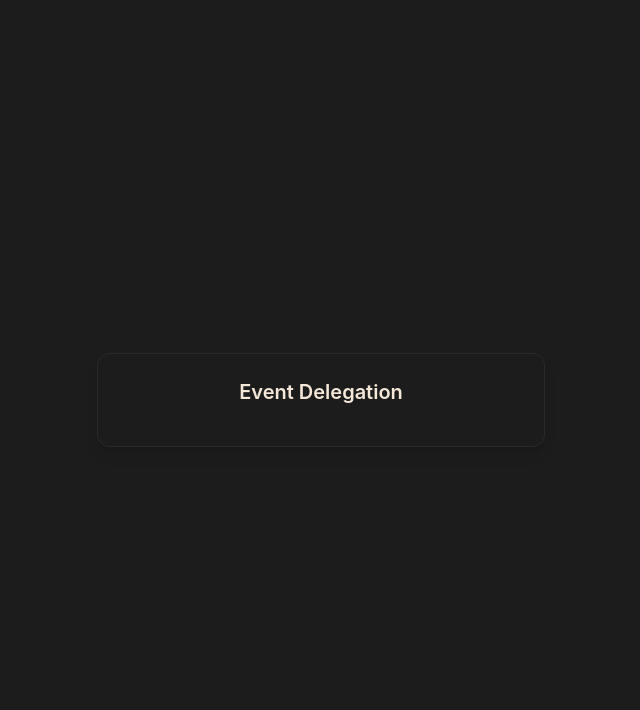
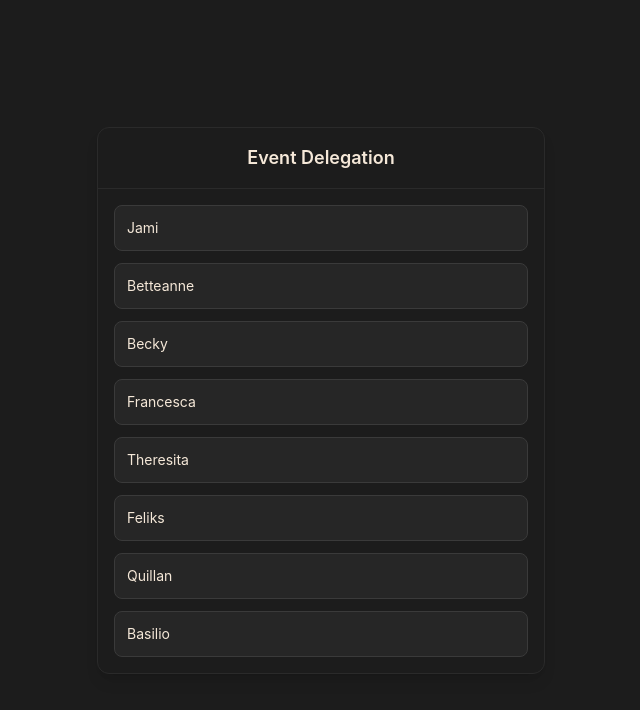
Before and after one commit to mesauravjoshi/dev-snippets, a React (Vite) app in the folder client/: page /javascript/eventdelegation in a window 1280 px wide. Shown: the top 710 px of the page, without its empty margins (319-959 px from the left). Built offline with nearby package versions, Linux system fonts and the light colour scheme.

Commit message:
added event delgation

```diff
--- a/client/index.html
+++ b/client/index.html
@@ -4,7 +4,7 @@
     <meta charset="UTF-8" />
     <link rel="icon" type="image/svg+xml" href="/vite.svg" />
     <meta name="viewport" content="width=device-width, initial-scale=1.0" />
-    <title>url_shortner</title>
+    <title>Dev snippet</title>
   </head>
   <body>
     <div id="root"></div>
--- a/client/src/pages/javascript/EventDelegation.jsx
+++ b/client/src/pages/javascript/EventDelegation.jsx
@@ -1,15 +1,78 @@
-
 const EventDelegation = () => {
 
+  const handleClick = (event) => {
+    const el = event.target.closest("[data-action]");
+    // console.log(el);
+
+    if (!el) return
+
+    const { action, id } = event.target.dataset;
+    console.log('Action: ', action, 'User id : ', id);
+    // CAN PERFORM ANY ACTION HERE USING USER ID
+  }
+
+  const handleMouseDown = (event) => {
+    const el = event.target.closest("[data-action]");
+    // console.log(el);
+
+    if (!el) return
+
+    const { action, id } = event.target.dataset;
+    console.log('Action: ', action, 'User id : ', id);
+    // CAN PERFORM ANY ACTION HERE USING USER ID
+  }
+
   return (
-    <div className="min-h-screen flex items-center justify-center bg-[#1C1C1C] px-4">
-      <div className="w-full max-w-md bg-[#1C1C1C] border border-[#2A2A2A] rounded-xl p-6 shadow-lg">
-        <h2 className="text-xl font-semibold text-[#F5E8D8] mb-4 text-center">
+    <div className="min-h-screen bg-[#1C1C1C] flex items-center justify-center px-4">
+      <div className="w-full max-w-md bg-[#1C1C1C] border border-[#2A2A2A] rounded-xl shadow-lg">
+        <h2 className="text-center text-lg font-semibold text-[#F5E8D8] py-4 border-b border-[#2A2A2A]">
           Event Delegation
         </h2>
+
+        <div className="px-4 py-4" >
+          <ul className="space-y-3" onClick={handleClick} onHover={handleMouseDown}>
+            {users.map((user) => (
+              <li
+                data-action="print" data-id={user.id}
+                key={user.id}
+                className="p-3 rounded-lg bg-[#262626] border border-[#3A3A3A] text-[#F5E8D8] text-sm data-set cursor-pointer"
+              >
+                {user.name}
+              </li>
+            ))}
+          </ul>
+        </div>
       </div>
     </div>
   );
 };
 
 export default EventDelegation;
+
+const users = [
+  {
+    "id": 1,
+    "name": "Jami"
+  }, {
+    "id": 2,
+    "name": "Betteanne"
+  }, {
+    "id": 3,
+    "name": "Becky"
+  }, {
+    "id": 4,
+    "name": "Francesca"
+  }, {
+    "id": 5,
+    "name": "Theresita"
+  }, {
+    "id": 6,
+    "name": "Feliks"
+  }, {
+    "id": 7,
+    "name": "Quillan"
+  }, {
+    "id": 8,
+    "name": "Basilio"
+  }
+];
```
